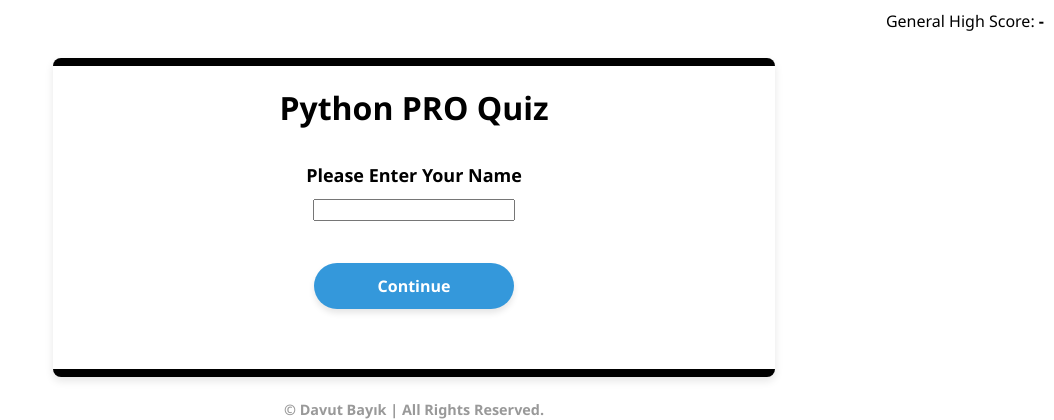
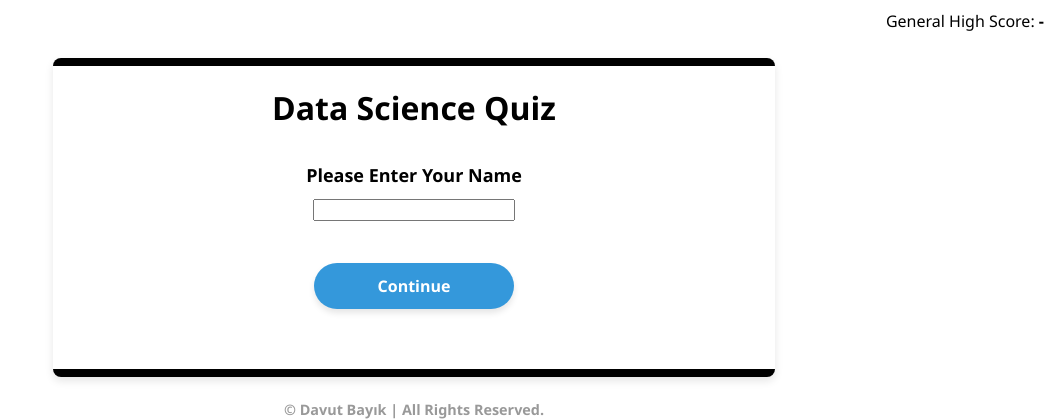
Before and after one commit to davutbayik/flask-data-science-quiz, a Flask app: page / in a window 1280 px wide. Shown: the top 420 px of the page, without its empty margins (226-1280 px from the left). Run offline with Flask 3, Linux system fonts and the light colour scheme.

Commit message:
Update questions

```diff
--- a/templates/index.html
+++ b/templates/index.html
@@ -6,7 +6,7 @@
 </head>
 <body>
     <div class="quiz-container">
-        <h1>Python PRO Quiz</h1>
+        <h1>Data Science Quiz</h1>
         <form action='/quiz', method='POST'>
             <!-- Get the Username -->
             <h2>Please Enter Your Name</h2>
```
